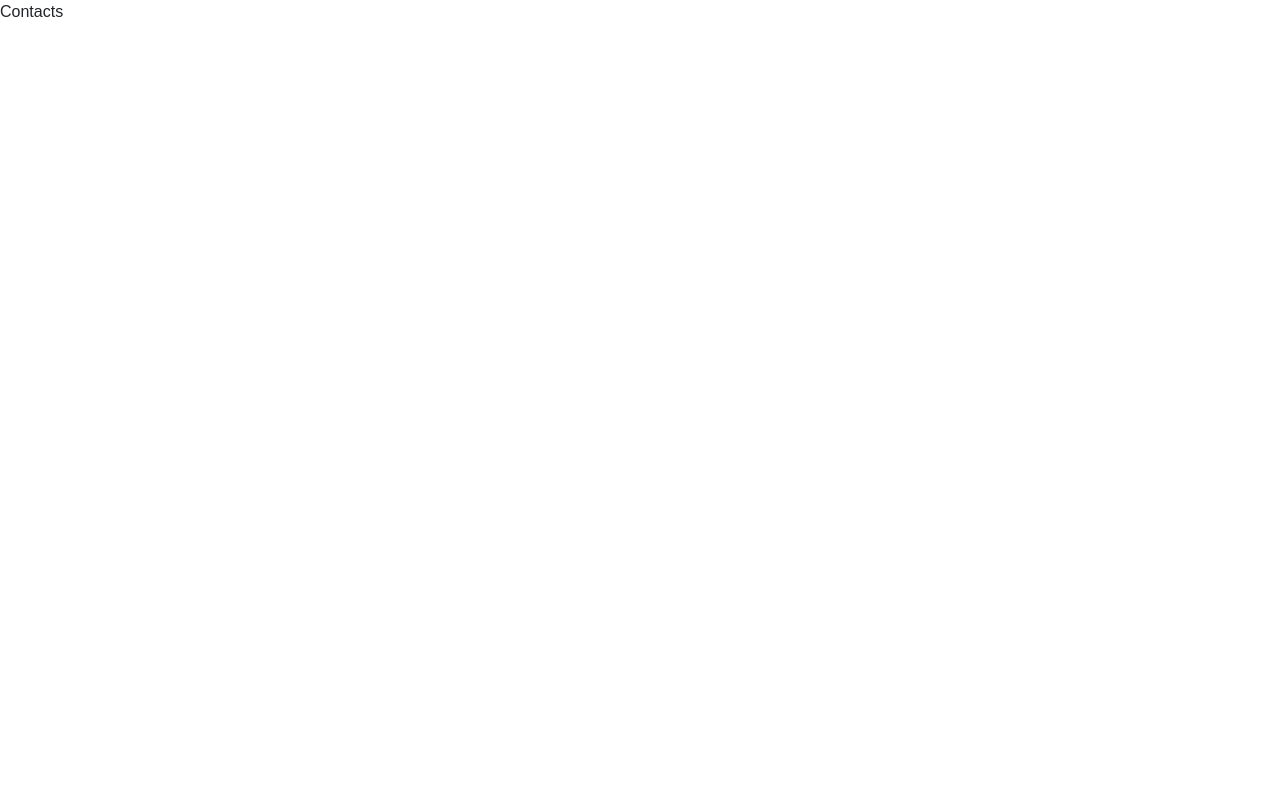
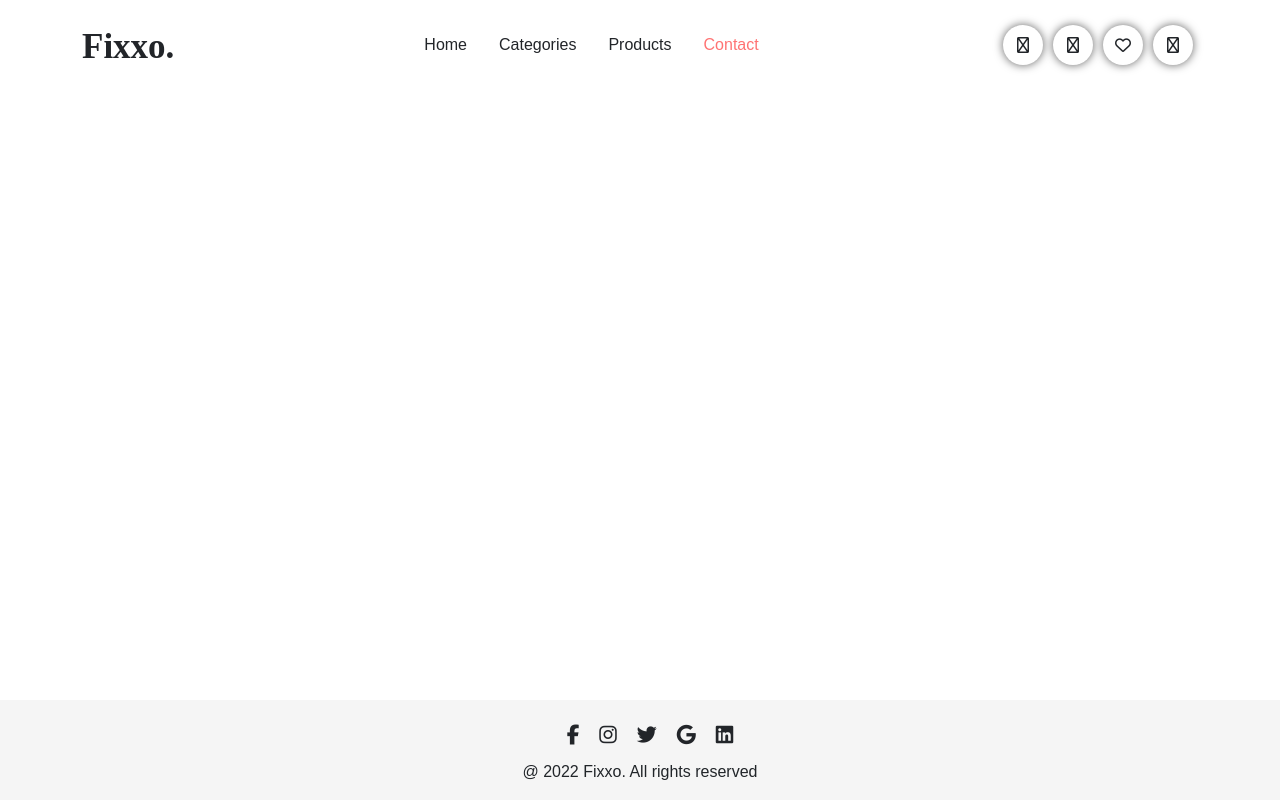
Before and after one commit to Rainerson/ecutb-frontend-assignment_react, a React (Create React App) app: page /contacts in a window 1280 px wide. Built offline with nearby package versions, Linux system fonts and the light colour scheme.

Commit message:
2:37 i föreläsning 5

```diff
--- a/public/index.html
+++ b/public/index.html
@@ -18,7 +18,13 @@
     <noscript>You need to enable JavaScript to run this app.</noscript>
 
     <!-- All min kod här -->
-    <div id="root"></div>
+    <div id="root">
+      <div class="d-flex justify-content-center align-items-center vh-100">
+        <div class="spinner-border" role="status">
+          <span class="visually-hidden">Loading...</span>
+        </div>
+      </div>
+    </div>
 
   </body>
 </html>
--- a/src/App.css
+++ b/src/App.css
@@ -30,17 +30,6 @@
 .bg-theme {
   background-color: var(--color-theme)
 }
-
-
-.svg-icon {
-  position: relative;
-}
-
-.svg-icon:hover {
-  filter: brightness(88%) contrast(100%);
-
-}
-
 
 .btn-theme {
   position: relative;
@@ -150,18 +139,6 @@
 
 }
 
-.fa-regular {
-  background-color: white;
-  border-radius: 30px;
-  width: 40px;
-  height: 40px;
-  box-shadow: #616161 0px 0px 10px;
-  display: flex;
-  justify-content: center;
-  align-items: center;
-  margin: 5px;
-}
-
 
 
 /* Individual */
@@ -169,7 +146,7 @@
 
 /* Navigation */
   .navigation {
-    margin-bottom: 50px;
+    margin: 20px;
 }
 
     .navigation .container {
@@ -179,11 +156,29 @@
     }
 
 
-    .navigation .container .nav-links .active-link {
+    .navigation .container .nav-links .active {
           color: var(--color-theme);
       }
 
 
+    .navigation .container .nav-icon {
+      display: flex;
+      justify-content:flex-end;
+      align-items: center;
+      width: 200px;
+    }
+
+    .navigation .container .nav-icon .fa-regular {
+      background-color: white;
+      border-radius: 50%;
+      width: 40px;
+      height: 40px;
+      box-shadow: #616161 0px 0px 10px;
+      display: flex;
+      justify-content: center;
+      align-items: center;
+      margin: 5px;
+    }
 
 
 
--- a/src/components/Footer.js
+++ b/src/components/Footer.js
@@ -1,14 +1,15 @@
 import React from 'react'
+import NavIcon from './NavIcon'
 
 function Footer() {
   return (
     <footer>
-        <div class="footer-socials">
-            <a href="#"><i class="fa-brands fa-facebook-f"></i></a>
-            <a href="#"><i class="fa-brands fa-instagram"></i></a>
-            <a href="#"><i class="fa-brands fa-twitter"></i></a>
-            <a href="#"><i class="fa-brands fa-google"></i></a>
-            <a href="#"><i class="fa-brands fa-linkedin"></i></a>
+        <div className="footer-socials">
+            <NavIcon link="/fb" icon="fa-brands fa-facebook-f"></NavIcon>
+            <NavIcon link="/insta" icon="fa-brands fa-instagram"></NavIcon>
+            <NavIcon link="/twitter" icon="fa-brands fa-twitter"></NavIcon>
+            <NavIcon link="/google" icon="fa-brands fa-google"></NavIcon>
+            <NavIcon link="/linkedin" icon="fa-brands fa-linkedin"></NavIcon>
         </div>
         <p>@ 2022 Fixxo. All rights reserved</p>
     </footer>
--- a/src/components/NavIcon.js
+++ b/src/components/NavIcon.js
@@ -1,7 +1,7 @@
 import React from 'react'
 import { NavLink } from 'react-router-dom'
 
-function NavIcon(link, icon) {
+function NavIcon({link, icon}) {
   return (
     <NavLink className="nav-icon" to={link}>
       <i className={icon}></i>
--- a/src/components/Navbar.js
+++ b/src/components/Navbar.js
@@ -1,4 +1,5 @@
 import React from 'react'
+import { NavLink } from 'react-router-dom'
 import Logo from '../assets/images/logo.svg'
 import NavIcon from './NavIcon'
 
@@ -7,19 +8,23 @@ const Navbar = () => {
         <nav className="navigation">
             <div className="container">
                 <div className="logo">
-                    <img src={Logo} alt='Logo'/>
+                    <NavLink  to="/" end>
+                        <img src={Logo} alt='Logo'/>
+                    </NavLink>
+
                 </div>
                 <div className="nav-links">
-                    <a href="/html-files/index.html" className="active-link m-3">Home</a>
-                    <a href="#" className="m-3">Categories</a>
-                    <a href="#" className="m-3">Products</a>
-                    <a href="/html-files/contact.html" className="m-3">Contact</a>
+                    <NavLink to="/" className="m-3" end>Home</NavLink>
+                    <NavLink to="/categories" className="m-3" end>Categories</NavLink>
+                    <NavLink to="/products" className="m-3" end>Products</NavLink>
+                    <NavLink to="/contacts" className="m-3" end>Contact</NavLink>
+
                 </div>
-                <div className="nav-icons">
-                    <NavIcon link="/" icon="fa-regular fa-magnifying-glass"></NavIcon>
-                    <NavIcon link="/" icon="fa-regular fa-repeat"></NavIcon>
-                    <NavIcon link="/" icon="fa-regular fa-heart"></NavIcon>
-                    <NavIcon link="/" icon="fa-regular fa-bag-shopping"></NavIcon>
+                <div className="nav-icon">
+                    <NavIcon link="/search" icon="fa-regular fa-magnifying-glass"></NavIcon>
+                    <NavIcon link="/compare" icon="fa-regular fa-repeat"></NavIcon>
+                    <NavIcon link="/wishlist" icon="fa-regular fa-heart"></NavIcon>
+                    <NavIcon link="/shoppingcart" icon="fa-regular fa-bag-shopping"></NavIcon>
                 </div>
             </div>
         </nav>
--- /dev/null
+++ b/src/scss/_Footer.scss
@@ -0,0 +1,22 @@
+footer {
+    background-color: var(--linear-gradient-light);
+    display: flex;
+    justify-content: center;
+    align-items: center;
+    flex-direction: column;
+    position:absolute;
+    width: 100%;
+    bottom: 0;
+
+    .footer-socials {
+        padding-top: 20px;
+        padding-bottom: 10px;
+        font-size: 20px;
+
+        .a {
+            margin-left:20px;
+        }
+    }
+
+
+  }
--- a/src/views/Contacts.js
+++ b/src/views/Contacts.js
@@ -1,8 +1,13 @@
 import React from 'react'
+import Footer from '../components/Footer'
+import Navbar from '../components/Navbar'
 
 const Contacts = () => {
   return (
-    <div>Contacts</div>
+    <>
+    <Navbar></Navbar>
+    <Footer></Footer>
+    </>
   )
 }
 
--- a/src/views/NotFound.js
+++ b/src/views/NotFound.js
@@ -1,8 +1,14 @@
 import React from 'react'
+import Footer from '../components/Footer'
+import Navbar from '../components/Navbar'
 
 function NotFound() {
   return (
-    <div>404 - Page Not Found</div>
+    <>
+      <Navbar></Navbar>
+      <h1><p>404</p>- Page Not Found - </h1>
+      <Footer></Footer>
+    </>
   )
 }
 
```
Lines whose indentation alone changed are shown as unchanged.
